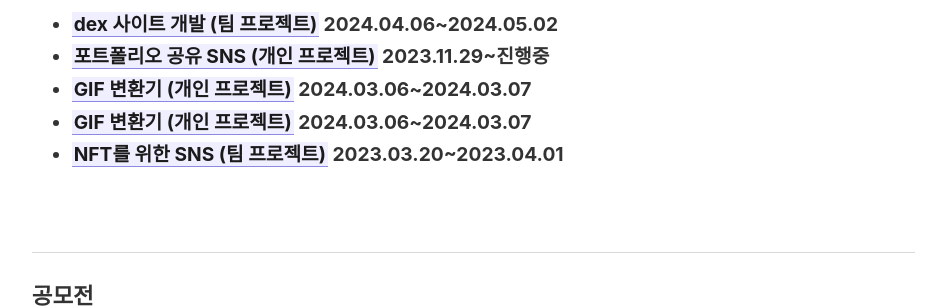
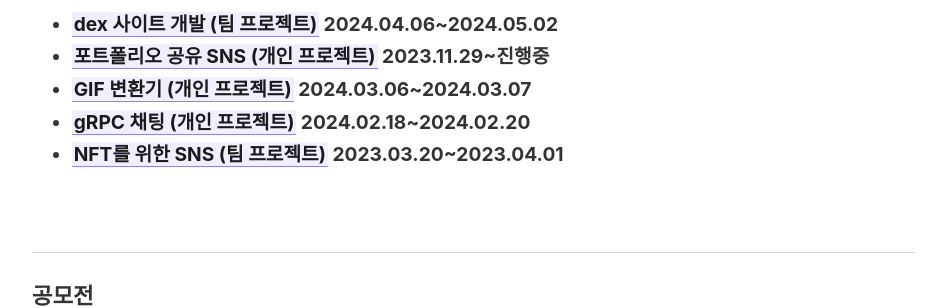
Before and after one commit to rainbow96bear/Obsidian, a Jekyll site: the page built from _pages/index.md, in a window 1280 px wide. Shown: the part 978-1286 px from the top of the page, without its empty margins (45-991 px from the left). Built offline with Jekyll 4.4.1, drawn with Linux system fonts in a browser that asks for light colours.

Commit message:
프로젝트 기간 수정

```diff
--- a/_pages/index.md
+++ b/_pages/index.md
@@ -61,7 +61,7 @@
 		<span style="font-weight: bold">[[GIF 변환기 (개인 프로젝트)]] 2024.03.06~2024.03.07</span>
 	</li>
 	<li>
-		<span style="font-weight: bold">[[GIF 변환기 (개인 프로젝트)]] 2024.03.06~2024.03.07</span>
+		<span style="font-weight: bold">[[gRPC 채팅 (개인 프로젝트)]] 2024.02.18~2024.02.20</span>
 	</li>
 	<li>
 		<span style="font-weight: bold">[[NFT를 위한 SNS (팀 프로젝트)]] 2023.03.20~2023.04.01</span>
```
Also changed, not shown: _notes/프로젝트/gRPC/gRPC 채팅 (개인 프로젝트).md (renamed from _notes/프로젝트/gRPC/gRPC 채팅.md).
